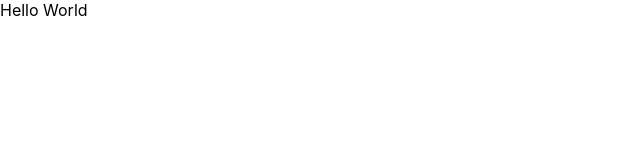
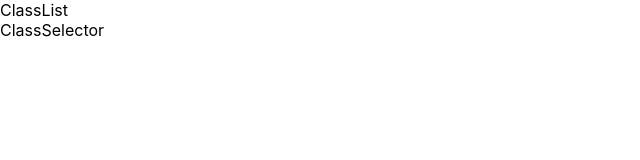
Before and after one commit to DaikiMiwa/orenotanni, a React (Create React App) app: page / in a window 1280 px wide. Shown: the top 160 px of the page, without its empty margins (0-640 px from the left). Built offline with nearby package versions, Linux system fonts and the light colour scheme.

Commit message:
create class search field

```diff
--- a/src/App.tsx
+++ /dev/null
@@ -1,9 +0,0 @@
-import React from 'react';
-
-function App() {
-  return (
-    <div>Hello World</div>
-  );
-}
-
-export default App;
--- /dev/null
+++ b/src/components/App.tsx
@@ -0,0 +1,12 @@
+import React from 'react';
+import ClassSearchField from './ClassSearchField';
+
+function App() {
+    return (
+        <div>
+            <ClassSearchField />
+        </div>
+    )
+}
+
+export default App;
--- /dev/null
+++ b/src/components/ClassList.tsx
@@ -0,0 +1,9 @@
+import React from "react";
+
+const ClassList = ()=> {
+    return (
+        <div>ClassList</div>
+    )
+}
+
+export default ClassList
--- /dev/null
+++ b/src/components/ClassSearchField.tsx
@@ -0,0 +1,14 @@
+import React from "react";
+import ClassList from "./ClassList";
+import ClassSelector from "./ClassSelector";
+
+const ClassSearchField = ()=> {
+    return (
+        <div>
+            <ClassList />
+            <ClassSelector />
+        </div>
+    )
+}
+
+export default ClassSearchField
--- /dev/null
+++ b/src/components/ClassSelector.tsx
@@ -0,0 +1,9 @@
+import React from "react";
+
+const ClassSelector = ()=> {
+    return (
+        <div>ClassSelector</div>
+    )
+}
+
+export default ClassSelector
--- a/src/index.tsx
+++ b/src/index.tsx
@@ -1,7 +1,7 @@
 import React from 'react';
 import ReactDOM from 'react-dom/client';
 import './index.css';
-import App from './App';
+import App from './components/App';
 import reportWebVitals from './reportWebVitals';
 
 const root = ReactDOM.createRoot(
```
Also changed, not shown: 1 other file (tests, documents, lock files or other folders).
